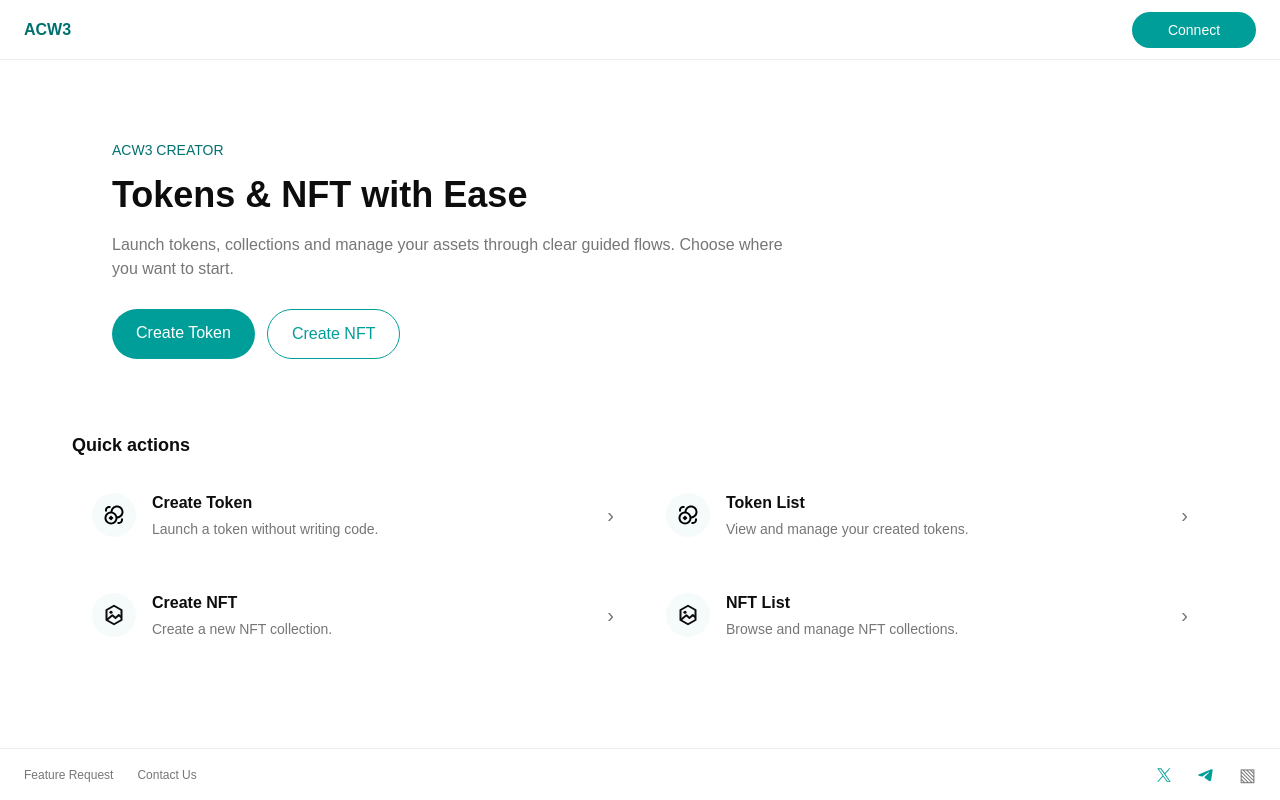
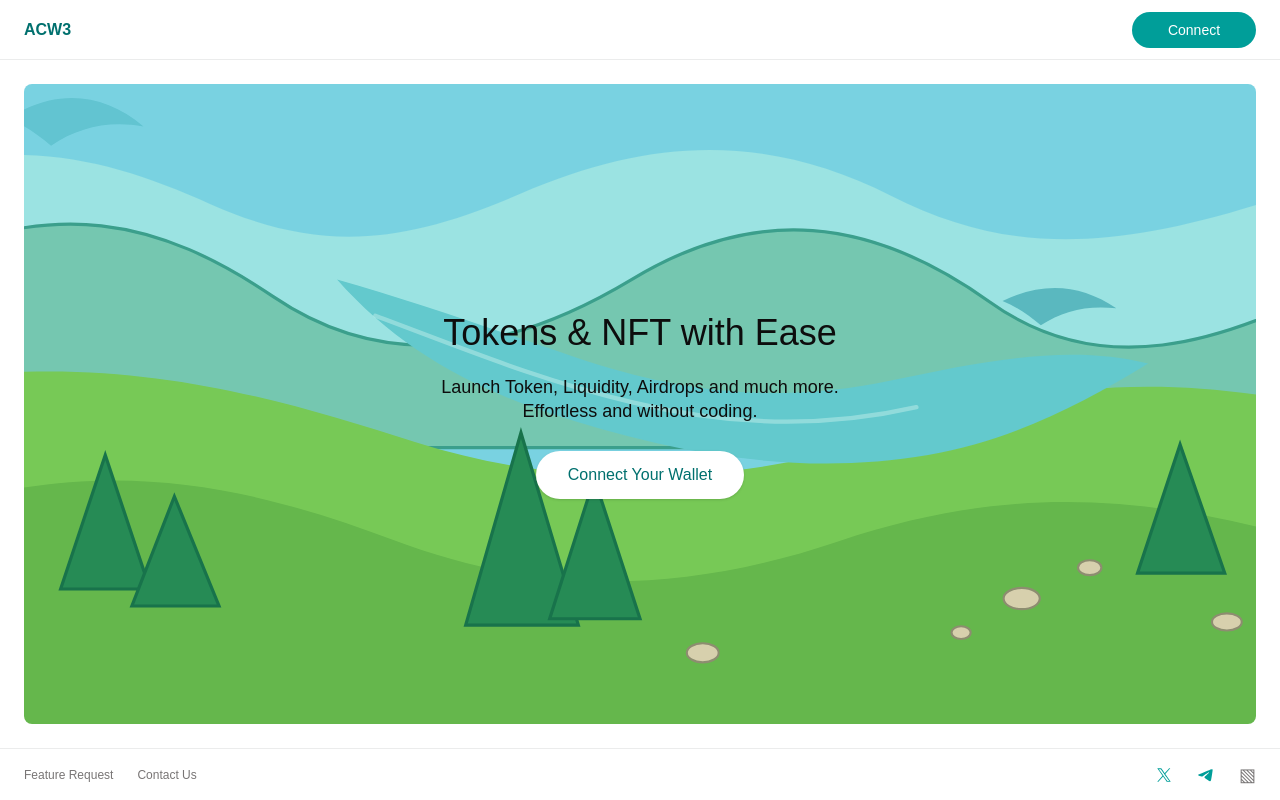
Before and after one commit to VoAnhPhi/frontend-ac, a React (Vite) app: page / in a window 1280 px wide. Built offline with nearby package versions, Linux system fonts and the light colour scheme.

Commit message:
fix: rebuild connected screens from Figma flows

```diff
--- a/src/pages/AssetsPage.tsx
+++ b/src/pages/AssetsPage.tsx
@@ -1,85 +1,124 @@
-import { Link } from 'react-router-dom';
+import { useState } from 'react';
+import { Button } from '../components/ui/Button';
+import { Dialog } from '../components/ui/Dialog';
 import { Icon } from '../components/ui/Icon';
-import { nfts, tokens } from '../features/profile/data';
+import { Input } from '../components/ui/Input';
+import { nfts, tokens, type AssetItem } from '../features/profile/data';
+
+function Progress({ value }: { value: number }) {
+  return (
+    <div
+      className="h-2 w-full overflow-hidden rounded-full bg-[#edf5f4]"
+      aria-label={`${value}% minted`}
+    >
+      <div className="h-full rounded-full bg-brand" style={{ width: `${value}%` }} />
+    </div>
+  );
+}
 
 export function AssetsPage({ type }: { type: 'token' | 'nft' }) {
   const isToken = type === 'token';
   const items = isToken ? tokens : nfts;
+  const [selected, setSelected] = useState<AssetItem | null>(null);
+
+  function progressFor(index: number) {
+    return isToken ? [100, 0, 0, 100][index] : 100;
+  }
+
   return (
-    <div className="mx-auto w-full max-w-[1200px] p-4 sm:p-6 lg:p-8">
-      <div className="mb-4 flex flex-wrap items-center justify-between gap-3">
-        <div>
-          <h2 className="text-xl font-bold">{isToken ? 'List Tokens' : 'NFT Collections'}</h2>
-          <p className="mt-1 text-sm text-muted">Assets created by your connected wallet</p>
-        </div>
-        <Link
-          to={isToken ? '/token/create' : '/nft/create'}
-          className="rounded-full bg-brand px-5 py-2.5 text-sm font-medium text-white hover:bg-brand-dark"
-        >
-          {isToken ? 'Create Token' : 'Create NFT'}
-        </Link>
-      </div>
+    <div className="w-full p-4">
       <div className="space-y-3 md:hidden">
-        {items.map((item) => (
-          <article key={item.id} className="rounded-xl bg-white p-4">
+        {items.map((item, index) => (
+          <article key={item.id} className="rounded-lg bg-white p-4">
             <div className="flex items-center gap-3">
               <img src={item.image} alt="" className="size-11 rounded-full object-cover" />
-              <div>
-                <h3 className="font-medium">
+              <div className="min-w-0">
+                <h2 className="truncate font-medium">
                   {item.name}{' '}
                   {item.symbol && <span className="text-sm text-muted">{item.symbol}</span>}
-                </h3>
-                <p className="text-xs text-muted">{item.address}</p>
+                </h2>
+                <p className="flex items-center gap-1 truncate text-xs">
+                  {item.address} <Icon name="copy" />
+                </p>
               </div>
             </div>
-            <dl className="mt-4 grid grid-cols-3 gap-2 text-center text-sm">
+            <div className="mt-4 grid grid-cols-2 gap-4 text-sm">
+              {isToken && (
+                <div>
+                  <p className="text-xs text-muted">Balance</p>
+                  <p className="mt-1">{item.balance}</p>
+                </div>
+              )}
               <div>
-                <dt className="text-xs text-muted">Balance</dt>
-                <dd className="mt-1 font-medium">{item.balance ?? '—'}</dd>
+                <p className="text-xs text-muted">% of Supply</p>
+                <p className="mt-1">{item.supplyPercent}%</p>
               </div>
-              <div>
-                <dt className="text-xs text-muted">Supply</dt>
-                <dd className="mt-1 font-medium">{item.supplyPercent}%</dd>
-              </div>
-              <div>
-                <dt className="text-xs text-muted">Total</dt>
-                <dd className="mt-1 font-medium">{item.totalSupply}</dd>
-              </div>
-            </dl>
+            </div>
+            <div className="mt-4 flex items-center gap-4">
+              <Progress value={progressFor(index)} />
+              <Button variant="secondary" size="sm" onClick={() => setSelected(item)}>
+                Mint
+              </Button>
+            </div>
           </article>
         ))}
       </div>
-      <div className="hidden overflow-hidden rounded-xl bg-white md:block">
-        <div className="grid grid-cols-[minmax(260px,1fr)_120px_120px_140px] border-b border-surface px-5 py-4 text-sm text-muted">
-          <span>{isToken ? 'Token' : 'NFT'}</span>
-          <span className="text-center">Balance</span>
+
+      <div className="hidden overflow-hidden rounded-lg md:block">
+        <div
+          className={`grid items-center gap-5 bg-white px-4 py-4 text-sm text-muted ${isToken ? 'grid-cols-[minmax(280px,1.5fr)_100px_120px_180px_90px]' : 'grid-cols-[minmax(280px,1.5fr)_120px_180px_90px]'}`}
+        >
+          <span className="text-ink">{isToken ? 'Tokens' : 'NFT'}</span>
+          {isToken && <span className="text-center">Balance</span>}
           <span className="text-center">% of Supply</span>
-          <span className="text-right">Total Supply</span>
+          <span className="text-center">Mint Progress</span>
+          <span className="text-right">Action</span>
         </div>
-        {items.map((item) => (
+        {items.map((item, index) => (
           <div
             key={item.id}
-            className="grid grid-cols-[minmax(260px,1fr)_120px_120px_140px] items-center border-b border-surface px-5 py-3 last:border-0"
+            className={`mt-1 grid items-center gap-5 bg-white px-4 py-3 ${isToken ? 'grid-cols-[minmax(280px,1.5fr)_100px_120px_180px_90px]' : 'grid-cols-[minmax(280px,1.5fr)_120px_180px_90px]'}`}
           >
-            <div className="flex items-center gap-3">
-              <img src={item.image} alt="" className="size-11 rounded-full object-cover" />
-              <div>
-                <p className="font-medium">
+            <div className="flex min-w-0 items-center gap-3">
+              <img src={item.image} alt="" className="size-11 shrink-0 rounded-full object-cover" />
+              <div className="min-w-0">
+                <p className="truncate font-medium">
                   {item.name}{' '}
                   {item.symbol && <span className="text-sm text-muted">{item.symbol}</span>}
                 </p>
-                <p className="flex items-center gap-1 text-xs">
+                <p className="flex items-center gap-1 truncate text-xs">
                   {item.address}
                   <Icon name="copy" />
                 </p>
               </div>
             </div>
-            <span className="text-center">{item.balance ?? '—'}</span>
-            <span className="text-center">{item.supplyPercent}%</span>
-            <span className="text-right">{item.totalSupply}</span>
+            {isToken && <span className="text-center font-medium">{item.balance}</span>}
+            <span className="text-center font-medium">{item.supplyPercent}%</span>
+            <Progress value={progressFor(index)} />
+            <Button variant="secondary" size="sm" onClick={() => setSelected(item)}>
+              Mint
+            </Button>
           </div>
         ))}
       </div>
+
+      {selected && (
+        <Dialog
+          title={`${selected.name}${isToken ? ' Token' : ''}`}
+          onClose={() => setSelected(null)}
+        >
+          <form className="space-y-5" onSubmit={(event) => event.preventDefault()}>
+            <Input label="Amount Per Mint" defaultValue="10" />
+            <div className="relative">
+              <Input label="Mint Fee" defaultValue="0.012" readOnly />
+              <span className="absolute bottom-4 right-3 text-xs text-muted">ZKN</span>
+            </div>
+            <Button type="submit" size="lg" className="w-full">
+              Mint
+            </Button>
+          </form>
+        </Dialog>
+      )}
     </div>
   );
 }
--- a/src/pages/CreatorPage.tsx
+++ b/src/pages/CreatorPage.tsx
@@ -19,7 +19,7 @@ type FormValues = {
 
 export function CreatorPage({ type }: { type: 'token' | 'nft' }) {
   const isToken = type === 'token';
-  const [socials, setSocials] = useState(false);
+  const [socials, setSocials] = useState(true);
   const [submitted, setSubmitted] = useState(false);
   const [description, setDescription] = useState('');
   const {
@@ -29,25 +29,26 @@ export function CreatorPage({ type }: { type: 'token' | 'nft' }) {
   } = useForm<FormValues>();
   return (
     <div className="mx-auto w-full max-w-[900px] px-4 py-8 sm:px-6 sm:py-10">
-      <header className="mb-4 text-center">
-        <h2 className="text-2xl font-bold">
-          {isToken ? 'Token Creator' : 'Create NFT Collection'}
-        </h2>
-        {isToken && (
-          <p className="mt-2 text-sm text-muted sm:text-base">
-            Easily create your own Token in just 7+1 steps without coding.
-          </p>
-        )}
-      </header>
       <form
         onSubmit={handleSubmit(() => setSubmitted(true))}
-        className="rounded-xl bg-white p-4 sm:p-6 lg:p-10"
+        className="rounded-lg bg-white p-4 sm:p-6 lg:p-10"
       >
+        <header className="mb-8 text-center">
+          <h2 className="text-2xl font-bold">
+            {isToken ? 'Token Creator' : 'Create NFT Collection'}
+          </h2>
+          {isToken && (
+            <p className="mt-2 text-sm text-muted">
+              Easily Create your own Token in just 7+1 steps without Coding.
+            </p>
+          )}
+        </header>
         <div className="grid gap-4 sm:grid-cols-2">
           <Input
             label="Name"
             requiredMark
             hint="Max 32 characters in your name"
+            placeholder="Ex: Zoken"
             error={errors.name?.message}
             {...register('name', {
               required: 'Name is required',
@@ -58,6 +59,7 @@ export function CreatorPage({ type }: { type: 'token' | 'nft' }) {
             label="Symbol"
             requiredMark
             hint="Max 8 characters in your symbol"
+            placeholder="Ex: ZKN"
             error={errors.symbol?.message}
             {...register('symbol', {
               required: 'Symbol is required',
@@ -70,14 +72,14 @@ export function CreatorPage({ type }: { type: 'token' | 'nft' }) {
                 label="Decimal"
                 requiredMark
                 type="number"
-                hint="Most tokens use 6 decimals"
+                hint="Most token use 6 decimals"
                 {...register('decimals', { required: true })}
               />
               <Input
                 label="Supply"
                 requiredMark
                 type="number"
-                hint="Most tokens use 10B"
+                hint="Most token use 10B"
                 {...register('supply', { required: true })}
               />
               <div className="sm:col-span-2">
@@ -97,6 +99,7 @@ export function CreatorPage({ type }: { type: 'token' | 'nft' }) {
               <Textarea
                 label="Description"
                 requiredMark
+                placeholder="Ex: First community token on Zoken..."
                 counter={`${description.length}/500`}
                 maxLength={500}
                 value={description}
@@ -109,7 +112,7 @@ export function CreatorPage({ type }: { type: 'token' | 'nft' }) {
                 label="Total Supply"
                 requiredMark
                 type="number"
-                hint="Most collections use a fixed supply"
+                hint="Most token use 10B"
                 {...register('supply', { required: true })}
               />
             </div>
@@ -120,7 +123,7 @@ export function CreatorPage({ type }: { type: 'token' | 'nft' }) {
             <div className="flex items-center justify-between gap-4">
               <div>
                 <h3 className="font-medium">Add Social Links &amp; Tags</h3>
-                <p className="mt-1 text-xs text-muted">Optional project links</p>
+                <p className="mt-1 text-xs text-muted">Max 32 characters in your name</p>
               </div>
               <button
                 type="button"
@@ -145,7 +148,7 @@ export function CreatorPage({ type }: { type: 'token' | 'nft' }) {
           </section>
         )}
         <Button type="submit" size="lg" className="mt-6 w-full">
-          {isToken ? 'Create Token' : 'Create NFT Collection'}
+          Create
         </Button>
         {submitted && (
           <p role="status" className="mt-3 text-center text-sm text-brand-dark">
--- a/src/pages/DashboardPage.tsx
+++ b/src/pages/DashboardPage.tsx
@@ -1,85 +1,69 @@
-import { Link } from 'react-router-dom';
-import { Icon } from '../components/ui/Icon';
+import { useState } from 'react';
+import { useSearchParams } from 'react-router-dom';
+import { Button } from '../components/ui/Button';
+import { Dialog } from '../components/ui/Dialog';
+import { Input } from '../components/ui/Input';
 
-const actions = [
-  {
-    to: '/token/create',
-    title: 'Create Token',
-    text: 'Launch a token without writing code.',
-    icon: 'menu-token' as const,
-  },
-  {
-    to: '/token/list',
-    title: 'Token List',
-    text: 'View and manage your created tokens.',
-    icon: 'menu-token' as const,
-  },
-  {
-    to: '/nft/create',
-    title: 'Create NFT',
-    text: 'Create a new NFT collection.',
-    icon: 'menu-nft' as const,
-  },
-  {
-    to: '/nft/list',
-    title: 'NFT List',
-    text: 'Browse and manage NFT collections.',
-    icon: 'menu-nft' as const,
-  },
-];
+type AuthMode = 'register' | 'signin';
 
 export function DashboardPage() {
+  const [params, setParams] = useSearchParams();
+  const initialMode = params.get('dialog') === 'signin' ? 'signin' : 'register';
+  const [mode, setMode] = useState<AuthMode>(initialMode);
+  const dialogOpen = params.has('dialog');
+
+  function openDialog(nextMode: AuthMode) {
+    setMode(nextMode);
+    setParams({ dialog: nextMode });
+  }
+
+  function closeDialog() {
+    setParams({});
+  }
+
   return (
-    <div className="mx-auto w-full max-w-[1200px] space-y-6 p-4 sm:p-6 lg:p-8">
-      <section className="overflow-hidden rounded-2xl bg-white px-5 py-8 sm:px-10 sm:py-12">
-        <p className="mb-3 text-sm font-medium text-brand-dark">ACW3 CREATOR</p>
-        <h2 className="max-w-2xl text-3xl font-bold leading-tight sm:text-4xl">
-          Tokens &amp; NFT with Ease
-        </h2>
-        <p className="mt-4 max-w-2xl text-sm leading-6 text-muted sm:text-base">
-          Launch tokens, collections and manage your assets through clear guided flows. Choose where
-          you want to start.
-        </p>
-        <div className="mt-7 flex flex-wrap gap-3">
-          <Link
-            to="/token/create"
-            className="rounded-full bg-brand px-6 py-3 font-medium text-white hover:bg-brand-dark"
+    <div className="flex h-full min-h-[calc(100dvh-112px)] flex-col bg-white px-4 py-5 sm:px-6 sm:py-6">
+      <section className="relative flex min-h-[520px] flex-1 items-center justify-center overflow-hidden rounded-lg bg-[#89d9e4] bg-[url('/figma/connect-landscape.svg')] bg-cover bg-center px-4 text-center">
+        <div className="relative z-10 max-w-[620px]">
+          <h2 className="text-3xl font-medium leading-tight sm:text-4xl">
+            Tokens &amp; NFT with Ease
+          </h2>
+          <p className="mx-auto mt-5 max-w-[560px] text-base leading-6 sm:text-lg">
+            Launch Token, Liquidity, Airdrops and much more.
+            <br />
+            Effortless and without coding.
+          </p>
+          <button
+            type="button"
+            onClick={() => openDialog('register')}
+            className="mt-7 rounded-full bg-white px-8 py-3 text-sm font-medium text-brand-dark shadow-sm hover:bg-[#f5fbfb]"
           >
-            Create Token
-          </Link>
-          <Link
-            to="/nft/create"
-            className="rounded-full border border-brand px-6 py-3 font-medium text-brand hover:bg-[#f5fbfb]"
-          >
-            Create NFT
-          </Link>
+            Connect Your Wallet
+          </button>
         </div>
       </section>
-      <section aria-labelledby="quick-actions">
-        <h2 id="quick-actions" className="mb-3 text-lg font-bold">
-          Quick actions
-        </h2>
-        <div className="grid gap-3 sm:grid-cols-2">
-          {actions.map((action) => (
-            <Link
-              key={action.to}
-              to={action.to}
-              className="group flex items-center gap-4 rounded-xl bg-white p-5 transition hover:-translate-y-0.5 hover:shadow-sm"
+
+      {dialogOpen && (
+        <Dialog title={mode === 'register' ? 'Register' : 'Sign in'} onClose={closeDialog}>
+          <form className="space-y-4" onSubmit={(event) => event.preventDefault()}>
+            <Input label="Wallet Address" placeholder="0x..." autoFocus />
+            <Input label="Password" type="password" placeholder="••••••••••" />
+            {mode === 'register' && (
+              <Input label="Confirm Password" type="password" placeholder="••••••••••" />
+            )}
+            <Button type="submit" size="lg" className="w-full">
+              {mode === 'register' ? 'Register' : 'Sign in'}
+            </Button>
+            <button
+              type="button"
+              className="mx-auto block text-xs underline"
+              onClick={() => openDialog(mode === 'register' ? 'signin' : 'register')}
             >
-              <span className="grid size-11 place-items-center rounded-full bg-[#f5fbfb]">
-                <Icon name={action.icon} size={24} />
-              </span>
-              <span className="min-w-0">
-                <strong className="block group-hover:text-brand-dark">{action.title}</strong>
-                <span className="mt-1 block text-sm text-muted">{action.text}</span>
-              </span>
-              <span aria-hidden="true" className="ml-auto text-xl text-muted">
-                ›
-              </span>
-            </Link>
-          ))}
-        </div>
-      </section>
+              {mode === 'register' ? 'You already have an Account?' : "You don't have an Account?"}
+            </button>
+          </form>
+        </Dialog>
+      )}
     </div>
   );
 }
```
Also changed, not shown: public/figma/connect-landscape.svg (added).
